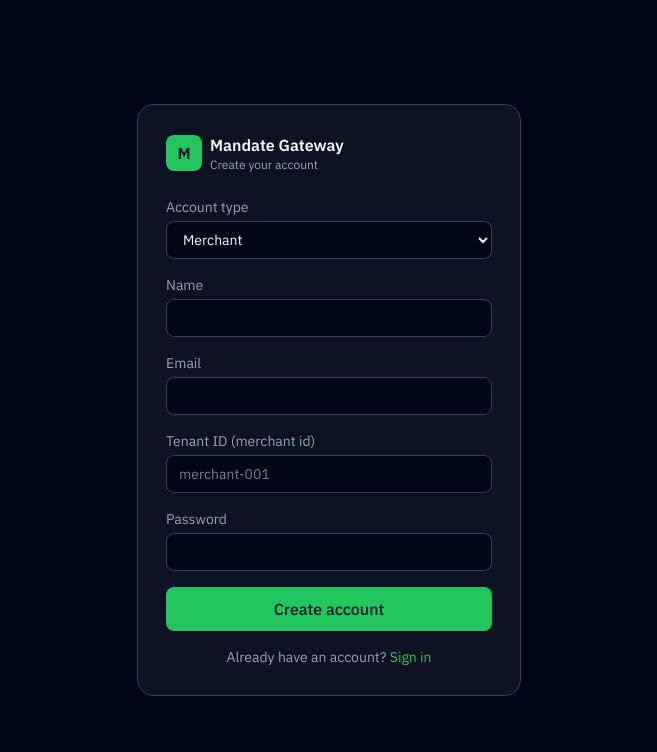
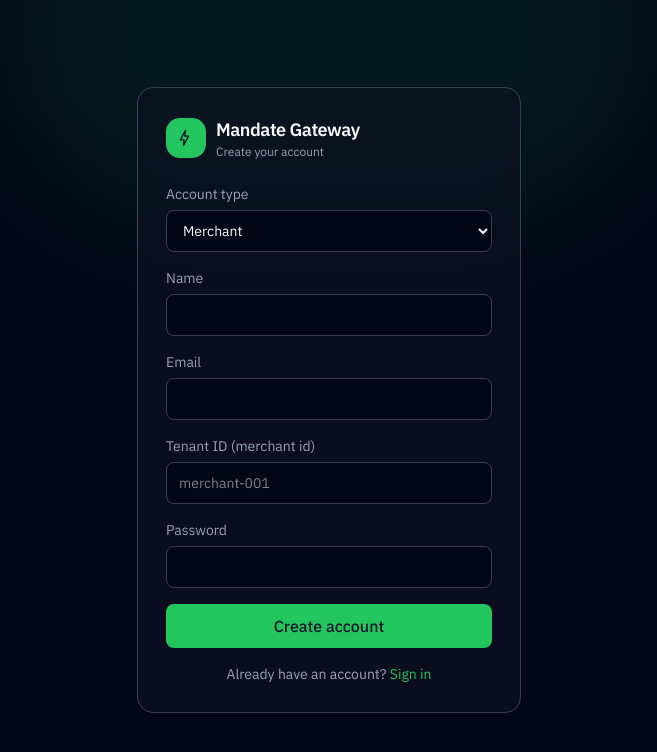
Before and after one commit to santhoshkumar0918/mandate-gateway, a Next.js app in the folder dashboard/: page /signup in a window 1280 px wide. Shown: the top 752 px of the page, without its empty margins (311-968 px from the left). Built offline with nearby package versions, Linux system fonts and the light colour scheme; no server answers.

Commit message:
dashboard: elevate login and signup auth screens

```diff
--- a/dashboard/src/app/login/page.tsx
+++ b/dashboard/src/app/login/page.tsx
@@ -4,6 +4,7 @@ import { useState } from "react";
 import { useRouter } from "next/navigation";
 import { login } from "@/lib/gateway-api";
 import { setToken, setRole } from "@/lib/auth-client";
+import { Icon } from "@/components/Icon";
 
 export default function LoginPage() {
   const router = useRouter();
@@ -29,62 +30,74 @@ export default function LoginPage() {
   }
 
   return (
-    <div className="grid min-h-screen place-items-center bg-background px-4">
-      <div className="w-full max-w-sm rounded-2xl border border-border bg-card p-7">
-        <div className="mb-6 flex items-center gap-2">
-          <span className="grid h-9 w-9 place-items-center rounded-lg bg-accent text-on-accent font-bold">
-            M
+    <div className="relative grid min-h-screen place-items-center overflow-hidden bg-background px-4 py-10">
+      <div
+        aria-hidden
+        className="pointer-events-none absolute -top-40 left-1/2 h-96 w-[42rem] -translate-x-1/2 rounded-full bg-accent/10 blur-3xl"
+      />
+      <div className="mg-fade-in w-full max-w-sm rounded-2xl border border-border bg-card/70 p-7 shadow-card backdrop-blur">
+        <div className="mb-6 flex items-center gap-2.5">
+          <span className="grid h-10 w-10 place-items-center rounded-xl bg-accent text-lg font-bold text-on-accent shadow-card">
+            <Icon name="bolt" className="h-5 w-5" />
           </span>
           <div>
-            <p className="font-semibold">Mandate Gateway</p>
+            <p className="text-lg font-semibold tracking-tight">Mandate Gateway</p>
             <p className="text-xs text-muted-foreground">Sign in to your account</p>
           </div>
         </div>
-        <div className="mb-1 rounded-xl border border-accent/40 bg-accent/10 px-4 py-3">
-          <p className="text-sm font-medium text-accent">Live demo unlocked</p>
-          <p className="mt-1 text-xs text-muted-foreground">
+
+        <div className="mb-5 rounded-xl border border-accent/40 bg-accent/10 px-4 py-3">
+          <p className="flex items-center gap-1.5 text-sm font-medium text-accent">
+            <Icon name="key" className="h-4 w-4" /> Live demo unlocked
+          </p>
+          <p className="mt-1 text-xs leading-relaxed text-muted-foreground">
             Sign in with <span className="text-foreground">demo@merchant.local</span> /{" "}
-            <span className="text-foreground">Demo@1234</span> to explore a store already
-            running a live buyer agent, mandates and audit trail.
+            <span className="font-mono text-foreground">Demo@1234</span> to explore a store
+            already running a live buyer agent, mandates and audit trail.
           </p>
         </div>
+
         <form onSubmit={onSubmit} className="flex flex-col gap-4">
-          <label className="flex flex-col gap-1 text-sm">
+          <label className="flex flex-col gap-1.5 text-sm">
             <span className="text-muted-foreground">Email</span>
             <input
               type="email"
               required
               value={email}
               onChange={(e) => setEmail(e.target.value)}
-              className="rounded-lg border border-border bg-background px-3 py-2 text-foreground outline-none focus-visible:border-accent"
+              className="rounded-lg border border-border bg-background px-3 py-2.5 text-foreground outline-none transition-colors focus-visible:border-accent"
             />
           </label>
-          <label className="flex flex-col gap-1 text-sm">
+          <label className="flex flex-col gap-1.5 text-sm">
             <span className="text-muted-foreground">Password</span>
             <input
               type="password"
               required
               value={password}
               onChange={(e) => setPassword(e.target.value)}
-              className="rounded-lg border border-border bg-background px-3 py-2 text-foreground outline-none focus-visible:border-accent"
+              className="rounded-lg border border-border bg-background px-3 py-2.5 text-foreground outline-none transition-colors focus-visible:border-accent"
             />
           </label>
           {error && (
-            <p role="alert" className="rounded-lg border border-destructive/40 bg-destructive/10 px-3 py-2 text-sm text-destructive">
+            <p
+              role="alert"
+              className="mg-fade-in rounded-lg border border-destructive/40 bg-destructive/10 px-3 py-2 text-sm text-destructive"
+            >
               {error}
             </p>
           )}
           <button
             type="submit"
             disabled={loading}
-            className="rounded-lg bg-accent px-4 py-2.5 font-medium text-on-accent transition-opacity hover:opacity-90 disabled:opacity-60"
+            className="rounded-lg bg-accent px-4 py-2.5 font-medium text-on-accent transition-all hover:opacity-90 hover:shadow-card active:scale-[0.99] disabled:opacity-60"
           >
             {loading ? "Signing in…" : "Sign in"}
           </button>
         </form>
+
         <p className="mt-4 text-center text-sm text-muted-foreground">
           No account?{" "}
-          <a href="/signup" className="text-accent hover:underline">
+          <a href="/signup" className="text-accent transition-colors hover:text-accent/80 hover:underline">
             Create one
           </a>
         </p>
--- a/dashboard/src/app/signup/page.tsx
+++ b/dashboard/src/app/signup/page.tsx
@@ -4,6 +4,7 @@ import { useState } from "react";
 import { useRouter } from "next/navigation";
 import { signup } from "@/lib/gateway-api";
 import { setToken, setRole as persistRole } from "@/lib/auth-client";
+import { Icon } from "@/components/Icon";
 
 export default function SignupPage() {
   const router = useRouter();
@@ -36,50 +37,43 @@ export default function SignupPage() {
     }
   }
 
+  const inputCls =
+    "rounded-lg border border-border bg-background px-3 py-2.5 text-foreground outline-none transition-colors focus-visible:border-accent";
+
   return (
-    <div className="grid min-h-screen place-items-center bg-background px-4">
-      <div className="w-full max-w-sm rounded-2xl border border-border bg-card p-7">
-        <div className="mb-6 flex items-center gap-2">
-          <span className="grid h-9 w-9 place-items-center rounded-lg bg-accent text-on-accent font-bold">
-            M
+    <div className="relative grid min-h-screen place-items-center overflow-hidden bg-background px-4 py-10">
+      <div
+        aria-hidden
+        className="pointer-events-none absolute -top-40 left-1/2 h-96 w-[42rem] -translate-x-1/2 rounded-full bg-accent/10 blur-3xl"
+      />
+      <div className="mg-fade-in w-full max-w-sm rounded-2xl border border-border bg-card/70 p-7 shadow-card backdrop-blur">
+        <div className="mb-6 flex items-center gap-2.5">
+          <span className="grid h-10 w-10 place-items-center rounded-xl bg-accent text-lg font-bold text-on-accent shadow-card">
+            <Icon name="bolt" className="h-5 w-5" />
           </span>
           <div>
-            <p className="font-semibold">Mandate Gateway</p>
+            <p className="text-lg font-semibold tracking-tight">Mandate Gateway</p>
             <p className="text-xs text-muted-foreground">Create your account</p>
           </div>
         </div>
+
         <form onSubmit={onSubmit} className="flex flex-col gap-4">
-          <label className="flex flex-col gap-1 text-sm">
+          <label className="flex flex-col gap-1.5 text-sm">
             <span className="text-muted-foreground">Account type</span>
-            <select
-              value={role}
-              onChange={(e) => setRole(e.target.value as "merchant" | "agent")}
-              className="rounded-lg border border-border bg-background px-3 py-2 text-foreground outline-none focus-visible:border-accent"
-            >
+            <select value={role} onChange={(e) => setRole(e.target.value as "merchant" | "agent")} className={inputCls}>
               <option value="merchant">Merchant</option>
               <option value="agent">Buyer agent</option>
             </select>
           </label>
-          <label className="flex flex-col gap-1 text-sm">
+          <label className="flex flex-col gap-1.5 text-sm">
             <span className="text-muted-foreground">Name</span>
-            <input
-              required
-              value={name}
-              onChange={(e) => setName(e.target.value)}
-              className="rounded-lg border border-border bg-background px-3 py-2 text-foreground outline-none focus-visible:border-accent"
-            />
+            <input required value={name} onChange={(e) => setName(e.target.value)} className={inputCls} />
           </label>
-          <label className="flex flex-col gap-1 text-sm">
+          <label className="flex flex-col gap-1.5 text-sm">
             <span className="text-muted-foreground">Email</span>
-            <input
-              type="email"
-              required
-              value={email}
-              onChange={(e) => setEmail(e.target.value)}
-              className="rounded-lg border border-border bg-background px-3 py-2 text-foreground outline-none focus-visible:border-accent"
-            />
+            <input type="email" required value={email} onChange={(e) => setEmail(e.target.value)} className={inputCls} />
           </label>
-          <label className="flex flex-col gap-1 text-sm">
+          <label className="flex flex-col gap-1.5 text-sm">
             <span className="text-muted-foreground">
               Tenant ID {role === "agent" ? "(agent id)" : "(merchant id)"}
             </span>
@@ -87,35 +81,33 @@ export default function SignupPage() {
               value={tenantId}
               onChange={(e) => setTenantId(e.target.value)}
               placeholder={role === "agent" ? "agent-001" : "merchant-001"}
-              className="rounded-lg border border-border bg-background px-3 py-2 text-foreground outline-none focus-visible:border-accent"
+              className={inputCls}
             />
           </label>
-          <label className="flex flex-col gap-1 text-sm">
+          <label className="flex flex-col gap-1.5 text-sm">
             <span className="text-muted-foreground">Password</span>
-            <input
-              type="password"
-              required
-              value={password}
-              onChange={(e) => setPassword(e.target.value)}
-              className="rounded-lg border border-border bg-background px-3 py-2 text-foreground outline-none focus-visible:border-accent"
-            />
+            <input type="password" required value={password} onChange={(e) => setPassword(e.target.value)} className={inputCls} />
           </label>
           {error && (
-            <p role="alert" className="rounded-lg border border-destructive/40 bg-destructive/10 px-3 py-2 text-sm text-destructive">
+            <p
+              role="alert"
+              className="mg-fade-in rounded-lg border border-destructive/40 bg-destructive/10 px-3 py-2 text-sm text-destructive"
+            >
               {error}
             </p>
           )}
           <button
             type="submit"
             disabled={loading}
-            className="rounded-lg bg-accent px-4 py-2.5 font-medium text-on-accent transition-opacity hover:opacity-90 disabled:opacity-60"
+            className="rounded-lg bg-accent px-4 py-2.5 font-medium text-on-accent transition-all hover:opacity-90 hover:shadow-card active:scale-[0.99] disabled:opacity-60"
           >
             {loading ? "Creating…" : "Create account"}
           </button>
         </form>
+
         <p className="mt-4 text-center text-sm text-muted-foreground">
           Already have an account?{" "}
-          <a href="/login" className="text-accent hover:underline">
+          <a href="/login" className="text-accent transition-colors hover:text-accent/80 hover:underline">
             Sign in
           </a>
         </p>
```
